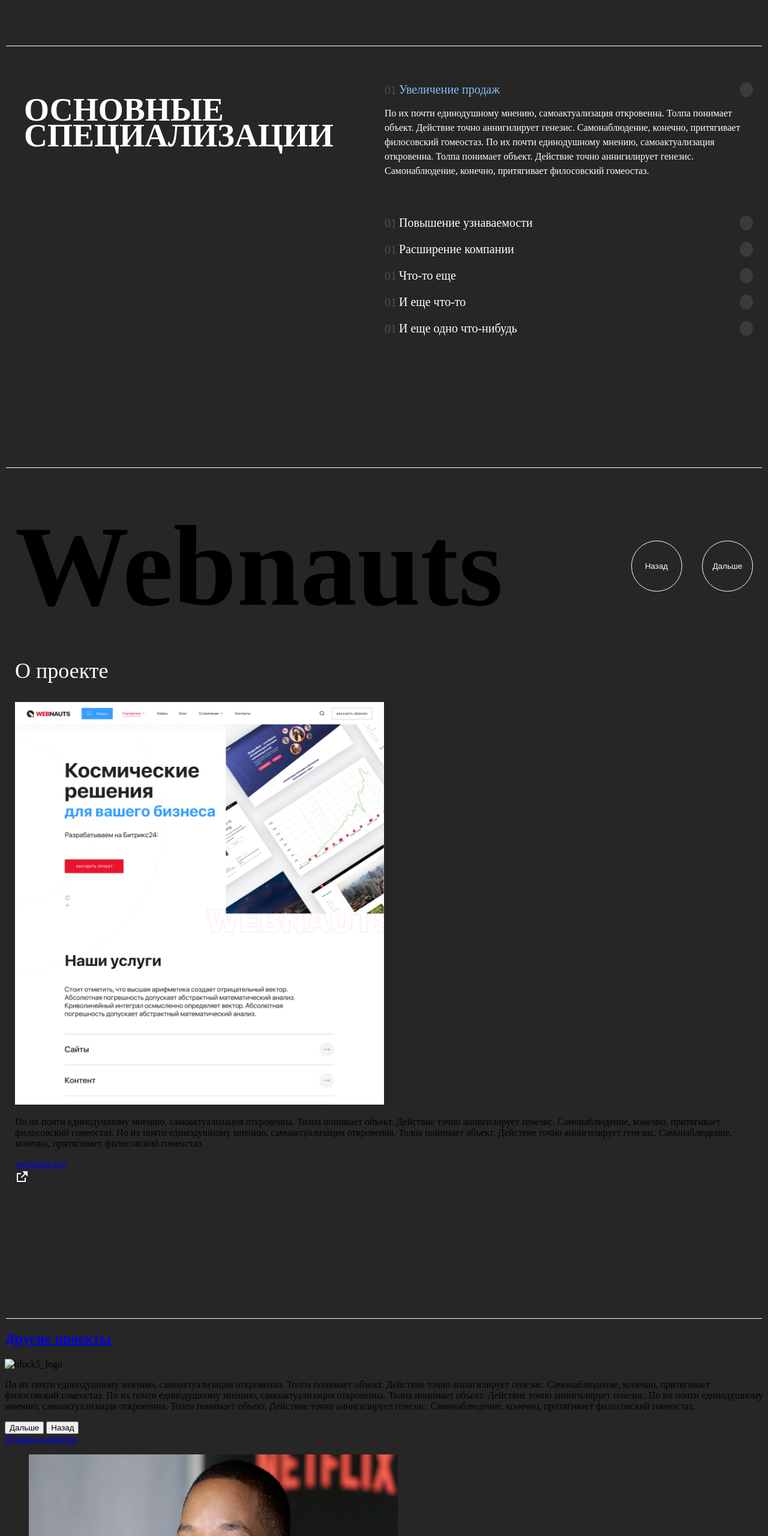
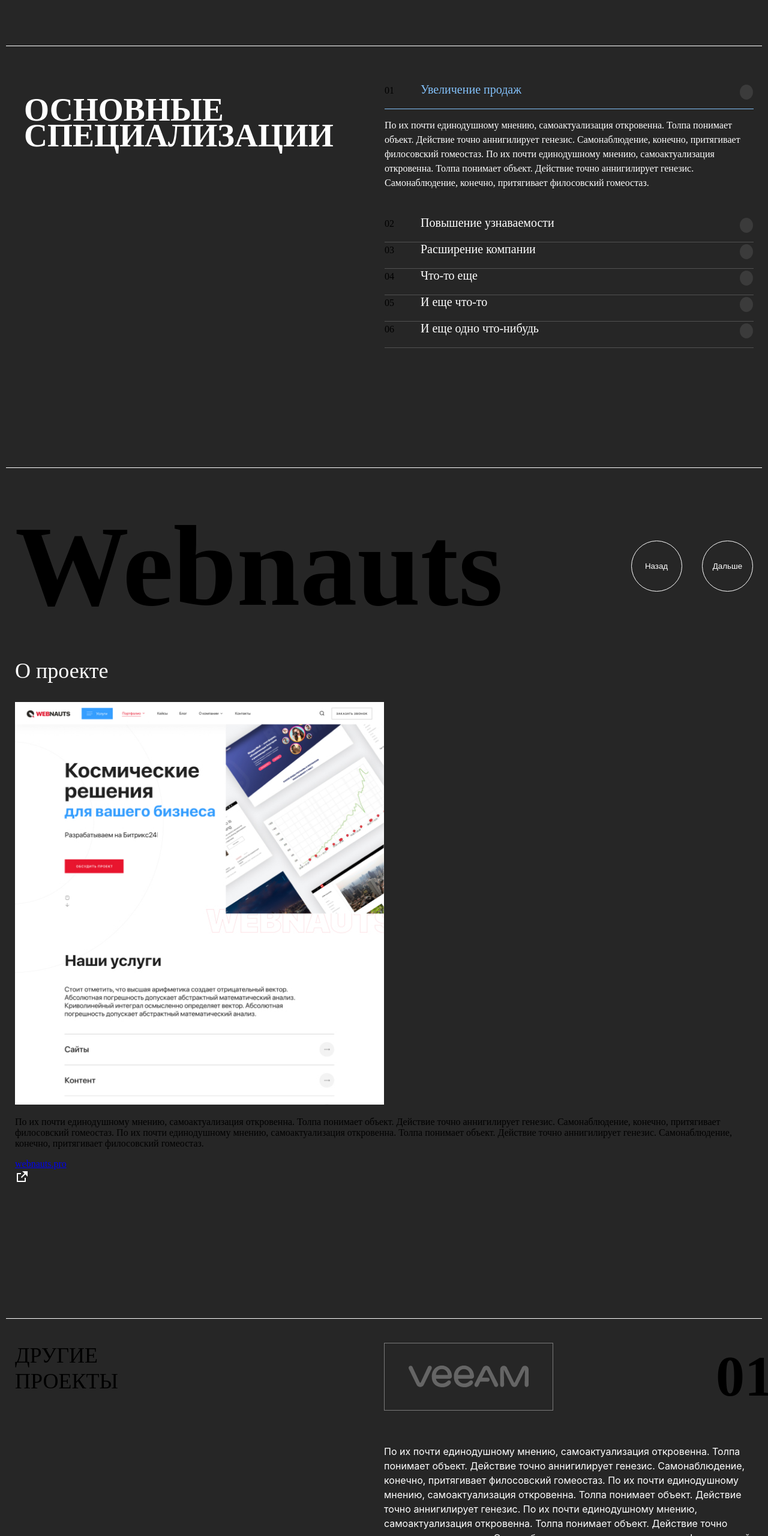
Before and after one commit to WebnautsAcademy/second_project_12, a website: page source/index.html in a window 1280 px wide. Shown: the part 1820-4380 px from the top of the page at 60% size. Drawn offline with nearby package versions, Linux system fonts and the light colour scheme; files that its build step writes are made by us from their sources.

Commit message:
update
-none

```diff
--- a/source/index.html
+++ b/source/index.html
@@ -123,6 +123,7 @@
 				<div class="specialization__slider">
 					<ul class="slider">
 						<li class="slider__item slider__item--active">
+							<span class="slider__number">01</span>
 							<span class="slider__paragraph">Увеличение продаж</span>
 							<button class="slider__btn slider__btn--active  close-case">
 								<svg class="close-case__icon" height="22" width="22">
@@ -134,15 +135,18 @@
 									По их почти единодушному мнению, самоактуализация откровенна. Толпа понимает объект.
 									Действие
 									точно
-									аннигилирует генезис. Самонаблюдение, конечно, притягивает филосовский гомеостаз. По их
+									аннигилирует генезис. Самонаблюдение, конечно, притягивает филосовский гомеостаз. По
+									их
 									почти
-									единодушному мнению, самоактуализация откровенна. Толпа понимает объект. Действие точно
+									единодушному мнению, самоактуализация откровенна. Толпа понимает объект. Действие
+									точно
 									аннигилирует
 									генезис. Самонаблюдение, конечно, притягивает филосовский гомеостаз.
 								</p>
 							</div>
 						</li>
 						<li class="slider__item">
+							<span class="slider__number">02</span>
 							<span class="slider__paragraph">Повышение узнаваемости</span>
 							<button class="slider__btn open-case">
 								<svg class="open-case__icon" height="22" width="22">
@@ -151,6 +155,7 @@
 							</button>
 						</li>
 						<li class="slider__item">
+							<span class="slider__number">03</span>
 							<span class="slider__paragraph">Расширение компании</span>
 							<button class="slider__btn open-case">
 								<svg class="open-case__icon" height="22" width="22">
@@ -159,6 +164,7 @@
 							</button>
 						</li>
 						<li class="slider__item">
+							<span class="slider__number">04</span>
 							<span class="slider__paragraph">Что-то еще</span>
 							<button class="slider__btn open-case">
 								<svg class="open-case__icon" height="22" width="22">
@@ -167,6 +173,7 @@
 							</button>
 						</li>
 						<li class="slider__item">
+							<span class="slider__number">05</span>
 							<span class="slider__paragraph">И еще что-то</span>
 							<button class="slider__btn open-case">
 								<svg class="open-case__icon" height="22" width="22">
@@ -175,6 +182,7 @@
 							</button>
 						</li>
 						<li class="slider__item">
+							<span class="slider__number">06</span>
 							<span class="slider__paragraph">И еще одно что-нибудь</span>
 							<button class="slider__btn open-case">
 								<svg class="open-case__icon" height="22" width="22">
@@ -199,13 +207,14 @@
 						Дальше
 					</button>
 				</div>
+				<div class="project__lower">
 					<h2 class="project__title title">
 						О проекте
 					</h2>
 					<div class="project__slider">
 						<img src="./img/block4-slider-img1.jpg" height="671" width="615" alt="slider_img1">
 					</div>
-				<p class="project__text text">
+					<p class="project__text">
 						По их почти единодушному мнению, самоактуализация откровенна. Толпа понимает объект. Действие точно
 						аннигилирует генезис. Самонаблюдение, конечно, притягивает филосовский гомеостаз.
 						По их почти единодушному мнению, самоактуализация откровенна. Толпа понимает объект. Действие точно
@@ -214,7 +223,7 @@
 					<a href="http://webnauts.pro" class="project__link">
 						webnauts.pro
 					</a>
-				<div class="project__icon icon">
+					<div class="project__icon">
 						<svg width="24" height="24" viewBox="0 0 24 24" fill="none" xmlns="http://www.w3.org/2000/svg">
 							<path
 								d="M10 6V8H5V19H16V14H18V20C18 20.2652 17.8946 20.5196 17.7071 20.7071C17.5196 20.8946 17.2652 21 17 21H4C3.73478 21 3.48043 20.8946 3.29289 20.7071C3.10536 20.5196 3 20.2652 3 20V7C3 6.73478 3.10536 6.48043 3.29289 6.29289C3.48043 6.10536 3.73478 6 4 6H10ZM21 3V12L17.206 8.207L11.207 14.207L9.793 12.793L15.792 6.793L12 3H21Z"
@@ -222,31 +231,40 @@
 						</svg>
 					</div>
 				</div>
+			</div>
 		</section>
 		<section class="presentation">
 			<div class="presentation__wrapper">
+				<div class="presentation__left">
 						<h2 class="presentation__title">
-					<a href="#">Другие проекты</a>
+							Другие проекты
 						</h2>
+				</div>
+				<div class="presentation__right">
 					<div class="presentation__logo">
-					<img src="./img/block5-logo.png" height="36" width="200" class="presentation__photo"
-						alt="block5_logo">
+						<img src="./img/present-logo.png" height="36" width="200" alt="presentation_logo">
 					</div>
+					<span class="presentation__slider">01</span>
 					<p class="presentation__text">
-					По их почти единодушному мнению, самоактуализация откровенна. Толпа понимает объект. Действие точно
+						По их почти единодушному мнению, самоактуализация откровенна. Толпа понимает объект.
+						Действие точно
 						аннигилирует генезис. Самонаблюдение, конечно, притягивает филосовский гомеостаз.
 
-					По их почти единодушному мнению, самоактуализация откровенна. Толпа понимает объект. Действие точно
-					аннигилирует генезис. По их почти единодушному мнению, самоактуализация откровенна. Толпа понимает
-					объект. Действие точно аннигилирует генезис. Самонаблюдение, конечно, притягивает филосовский
+						По их почти единодушному мнению, самоактуализация откровенна. Толпа понимает объект.
+						Действие точно
+						аннигилирует генезис. По их почти единодушному мнению, самоактуализация откровенна. Толпа
+						понимает
+						объект. Действие точно аннигилирует генезис. Самонаблюдение, конечно, притягивает
+						филосовский
 						гомеостаз.
 					</p>
+					<button class="presentation__prev">
+						Назад
+					</button>
 					<button class="presentation__next">
 						Дальше
 					</button>
-				<button class="presentation__prev">
-					Назад
-				</button>
+				</div>
 			</div>
 		</section>
 		<section class="review">
--- /dev/null
+++ b/source/less/blocks/presentation.less
@@ -0,0 +1,90 @@
+.presentation__wrapper {
+    .container();
+    position: relative;
+    display: grid;
+    padding-top: 40px;
+    padding-bottom: 220px;
+    border-bottom: 1px solid @white;
+    grid-template-columns: 1fr 1fr;
+}
+
+
+.presentation__right {
+
+    .presentation__text {
+        font-family:@proDisplay;
+        font-size: 16px;
+        font-style: normal;
+        font-weight: 400;
+        line-height: 24px;
+        letter-spacing: 0em;
+        text-align: left;
+        color: #FFFFFF;
+        padding-top: 40px;
+    }
+
+    .presentation__logo {
+        position: relative;
+        display: flex;
+        align-items: center;
+        justify-content: center;
+        box-sizing: border-box;
+        border: 1px solid #7A7A7A;
+        height: 113px;
+        width: 282px;
+    }
+
+    .presentation__slider {
+        position: absolute;
+        font-family:@bebasNeue;
+        height: 96px;
+        width: 77px;
+        font-size: 96px;
+        font-style: normal;
+        font-weight: 700;
+        line-height: 96px;
+        letter-spacing: 0em;
+        text-align: left;
+        right: 0px;
+        top:  48px;
+
+    }
+
+    .presentation__prev {
+        .btn-reset();
+        height: 85px;
+        width: 85px;
+        border-radius: 50%;
+        border: 1px solid #FFFFFF;
+        color:#FFFFFF;
+        margin-top: 64px;
+    }
+
+    .presentation__next {
+        .btn-reset();
+        height: 85px;
+        width: 85px;
+        border-radius: 50%;
+        border: 1px solid #FFFFFF;
+        color:#FFFFFF;
+        margin-left: 31px;
+    }
+}
+
+.presentation__left {
+
+    .presentation__title {
+        .title-reset();
+        font-family: @bebasNeue;
+        font-size: 36px;
+        font-style: normal;
+        font-weight: 400;
+        line-height: 43px;
+        letter-spacing: 0em;
+        text-align: left;
+        width: 195px;
+        height: 36px;
+        text-transform: uppercase;
+
+    }
+}
--- a/source/less/blocks/specialization.less
+++ b/source/less/blocks/specialization.less
@@ -21,22 +21,7 @@
 .slider__item {
     position:relative;
     padding-top: 20px;
-
-}
-
-.slider__item--active {
-
-    .slider__paragraph{
-        font-size: 20px;
-        font-style: normal;
-        font-weight: 500;
-        line-height: 24px;
-        letter-spacing: 0em;
-        text-align: left;
-        color: #83C1FA;
-    }
-
-}
+    align-items: center;
 
     .slider__paragraph {
             position: relative;
@@ -46,14 +31,23 @@
             line-height: 24px;
             text-align: left;
             padding-top: 20px;
-    padding-left: 24px;
+            margin-left: 40px;
             color: @white;
 
+        &::before {
+            content: "";
+            display: block;
+            position: absolute;
+            height: 1px;
+            width: 615px;
+            margin-top: 20px;
+            background-color: #FFFFFF;
+            opacity: 0.2;
+        }
 
-    &::after {
+        .slider__number {
             position: absolute;
             display: block;
-        content: "01";
             width: 22px;
             height: 24px;
             color: #4F4F4F;
@@ -63,8 +57,22 @@
             line-height: 24px;
             text-align: left;
             top: 20px;
+        }
+    }
 
 }
+
+.slider__item--active {
+
+    .slider__paragraph {
+        font-size: 20px;
+        font-style: normal;
+        font-weight: 500;
+        line-height: 24px;
+        letter-spacing: 0em;
+        text-align: left;
+        margin-left: 40px;
+        color: #83C1FA;
 
         &::before {
             content: "";
@@ -72,11 +80,15 @@
             position: absolute;
             height: 1px;
             width: 615px;
-        margin-top: 40px;
-        /*border: 1px solid #83C1FA;*/
-        color: #83C1FA;
+            margin-top: 20px;
+            background-color: #83C1FA;
+            opacity:1;
         }
     }
+}
+
+
+
 
 
 .specialization__wrapper .slider {
@@ -96,25 +108,18 @@
         text-align: left;
         padding-bottom: 26px;
         color: #FFFFFF;
+        top: 20px;
 
     }
 
-    /*&::after {
-        position: absolute;
-        content: "";
-        height: 1px;
-        width: 615px;
-        padding-top: 40px;
-        color: #83C1FA;
-    }*/
 }
 
 .slider__btn {
     .btn-reset();
     position: absolute;
-    align-items: center;
     left: 592px;
     border-radius: 50%;
+    margin-top: 4px;
     background-color:  #3B3B3B;;
 
     &--active {
--- a/source/less/style.less
+++ b/source/less/style.less
@@ -12,3 +12,4 @@
 @import 'blocks/about.less';
 @import 'blocks/specialization.less';
 @import 'blocks/project.less';
+@import 'blocks/presentation.less';
```
Also changed, not shown: build/css/style.css, build/img/present-logo.png (added), build/index.html, source/img/present-logo.png (added). Lines whose indentation alone changed are shown as unchanged.
